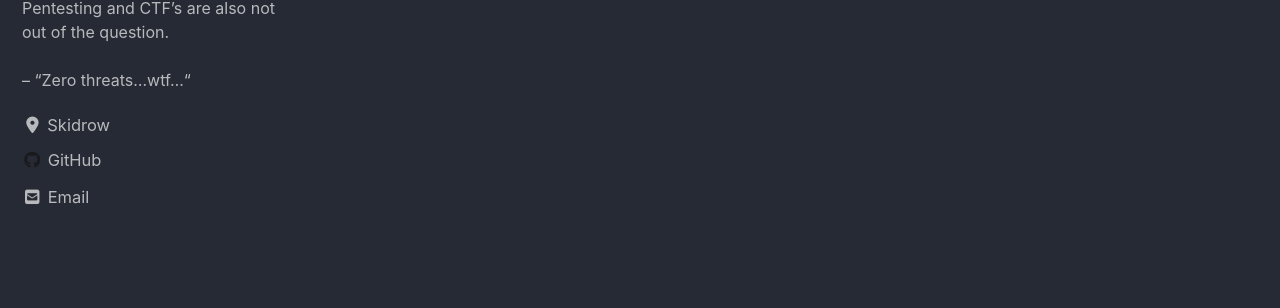
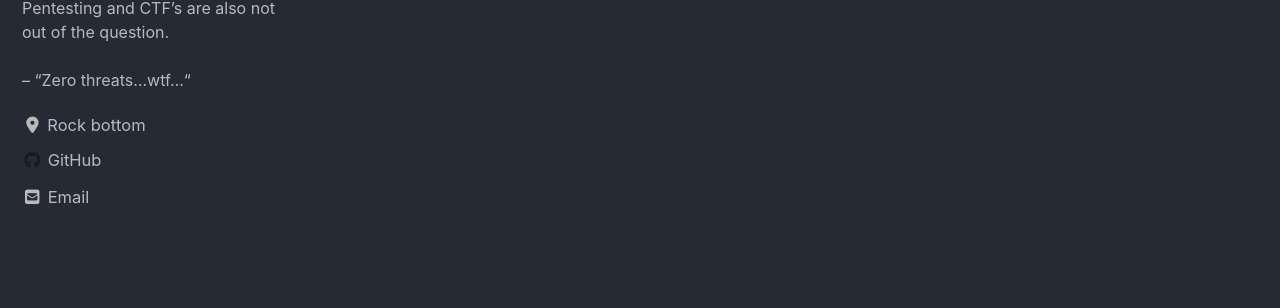
Before and after one commit to bcmmeijer/bcmmeijer.github.io, a Jekyll site: the page built from index.html, in a window 1280 px wide. Shown: the part 325-633 px from the top of the page. Built offline with Jekyll 4.4.1, drawn with Linux system fonts in a browser that asks for light colours; cached includes are drawn as plain includes; nearby versions of some CDN libraries; the list of posts is cut into pages by our own code.

Commit message:
updated location

```diff
--- a/_config.yml
+++ b/_config.yml
@@ -95,7 +95,7 @@ author:
   name             : "Boudewijn Meijer"
   avatar           : "/assets/img/avatar.jpg" # path of avatar image, e.g. "/assets/images/bio-photo.jpg"
   bio              : "Interested in malware engineering, especially on Windows in C/C++.<br>Pentesting and CTF's are also not out of the question.<br><br>--  \"Zero threats...wtf...\"<br>"
-  location         : "Skidrow"
+  location         : "Rock bottom"
   email            : "bcm.meijer@gmail.com"
   links:
     - label: "Email"
```
